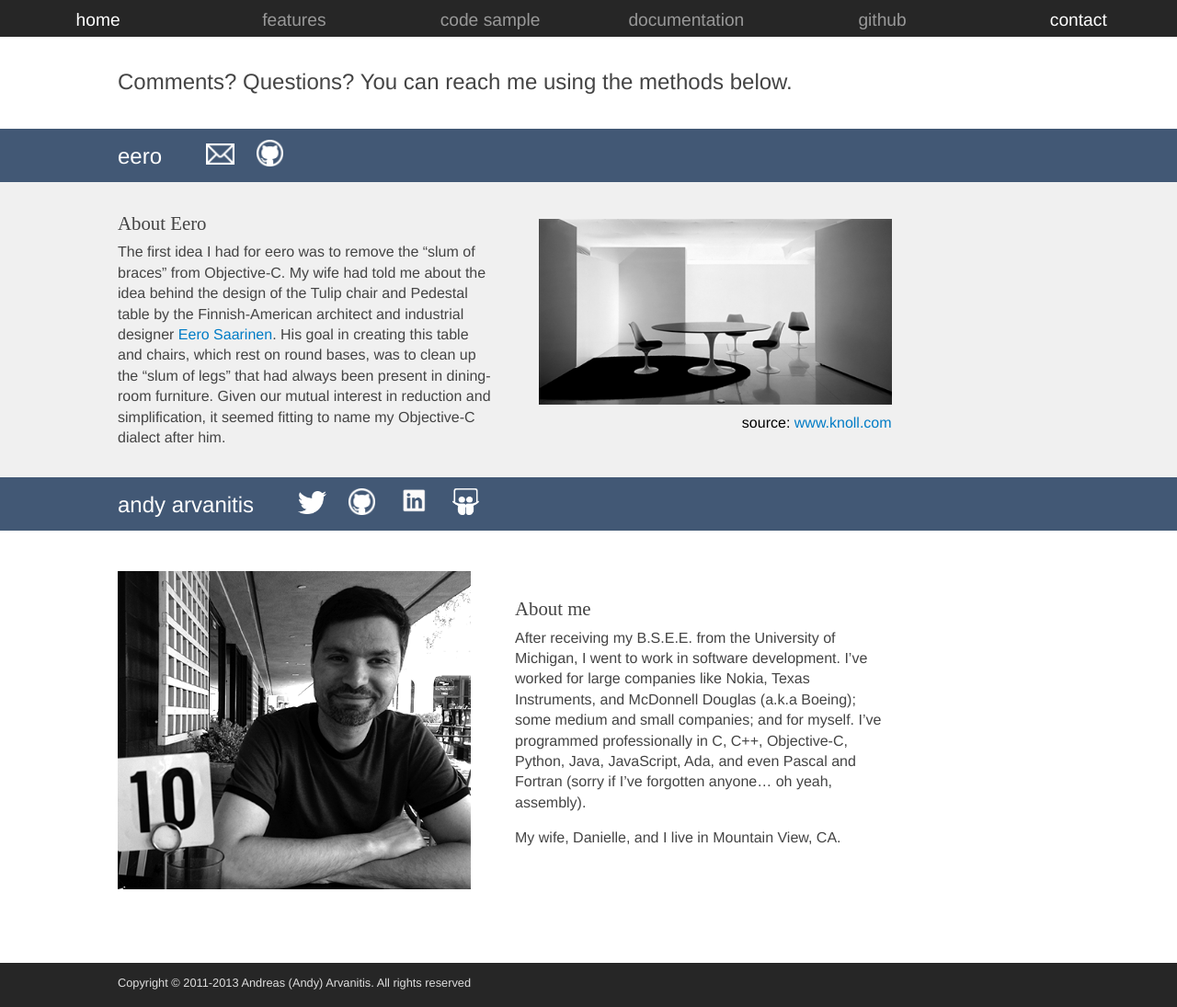
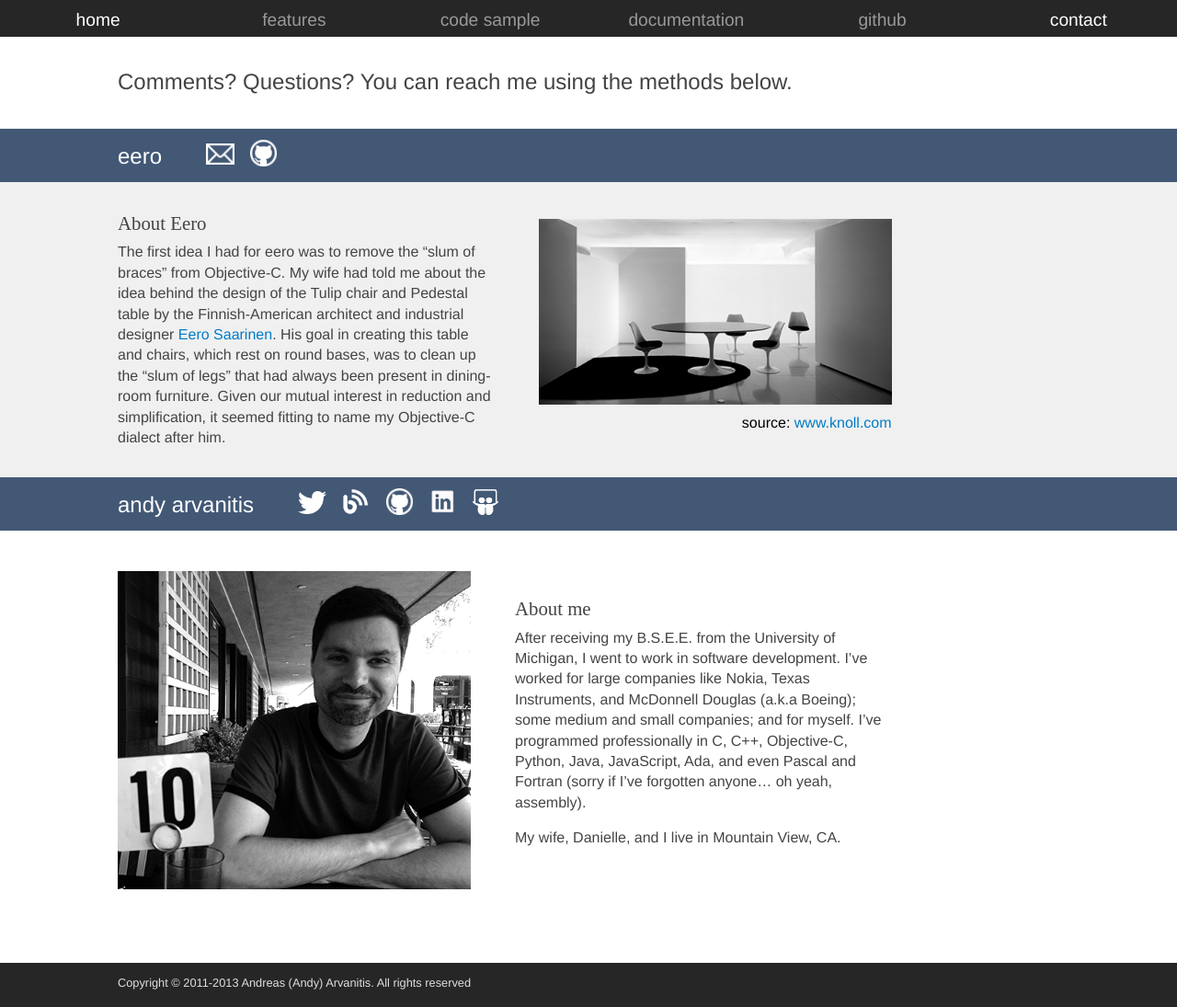
Before and after one commit to eerolanguage/eerolanguage.github.com, a Jekyll site: the page built from contact/index.html, in a window 1280 px wide. Shown: the whole page at 92% size. Built offline with Jekyll 4.4.1, drawn with Linux system fonts in a browser that asks for light colours; some web fonts are replaced.

Commit message:
Add blog link, contact buttom tooltips

```diff
--- a/contact/index.html
+++ b/contact/index.html
@@ -27,9 +27,11 @@ position: 6
       var linktext = "";
       var linkclasses = "email_profile floating";
       document.write("<a href='" + "mail" + "to:" + username +
-                              "@" + hostname + "'" + " class='" + linkclasses + "'" + ">" + linktext + "</a>");
+                      "@" + hostname + "'" + " class='" + linkclasses + "'" +
+                      "title='send email to eerolanguage.org'" + ">" +
+                       linktext + "</a>");
       </script>
-      <a href="http://github.com/eerolanguage" class="github_profile floating"></a>
+      <a href="http://github.com/eerolanguage" class="github_profile floating" title="eerolanguage on GitHub"></a>
     </div>
   </div>
 </div>
@@ -65,10 +67,11 @@ position: 6
     <span class="floating">
       andy arvanitis
     </span>
-    <a href="http://twitter.com/andyarvanitis" class="twitter_profile floating"></a>
-    <a href="http://github.com/andyarvanitis" class="github_profile floating"></a>
-    <a href="http://www.linkedin.com/pub/andy-arvanitis/2/4a8/b1" class="linkedin_profile floating"></a>
-    <a href="http://slideshare.com/andyarvanitis" class="slideshare_profile floating"></a>
+    <a href="http://twitter.com/andyarvanitis" class="twitter_profile floating" title="andy's twitter profile"></a>
+    <a href="http://andyarvanitis.com" class="blog_profile floating" title="andy's blog"></a>
+    <a href="http://github.com/andyarvanitis" class="github_profile floating" title="andy on GitHub"></a>
+    <a href="http://www.linkedin.com/pub/andy-arvanitis/2/4a8/b1" class="linkedin_profile floating" title="andy's LinkedIn profile"></a>
+    <a href="http://slideshare.com/andyarvanitis" class="slideshare_profile floating" title="andy on slideshare"></a>
   </div>
 </div>
 
--- a/css/default.css
+++ b/css/default.css
@@ -918,7 +918,7 @@ p strong {
 }
 
 .github_profile {
-  margin-left: 1em;
+  margin-left: 0.7em;
   width: 1.2em;
   height: 1.2em;
   display: block;
@@ -935,8 +935,18 @@ p strong {
   background-size: contain;
 }
 
+.blog_profile {
+  margin-left: 0.6em;
+  margin-top: -0.12em;
+  width: 1.4em;
+  height: 1.4em;
+  display: block;
+  background: url('/images/blog.png') no-repeat center;
+  background-size: contain;
+}
+
 .slideshare_profile {
-  margin-left: 1em;
+  margin-left: 0.6em;
   width: 1.2em;
   height: 1.2em;
   display: block;
@@ -945,8 +955,8 @@ p strong {
 }
 
 .linkedin_profile {
-  margin-left: 1em;
-  margin-top: -5px;
+  margin-left: 0.6em;
+  margin-top: -0.2em;
   width: 1.5em;
   height: 1.5em;
   display: block;
```
Also changed, not shown: images/blog.png (added).
